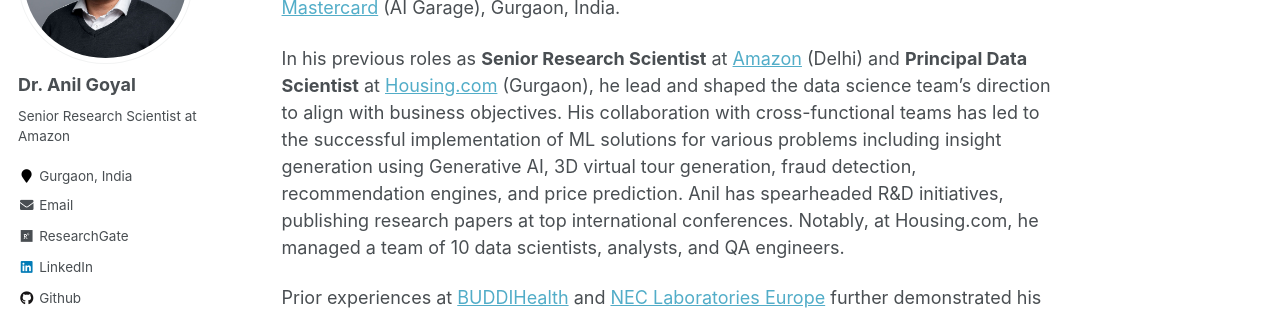
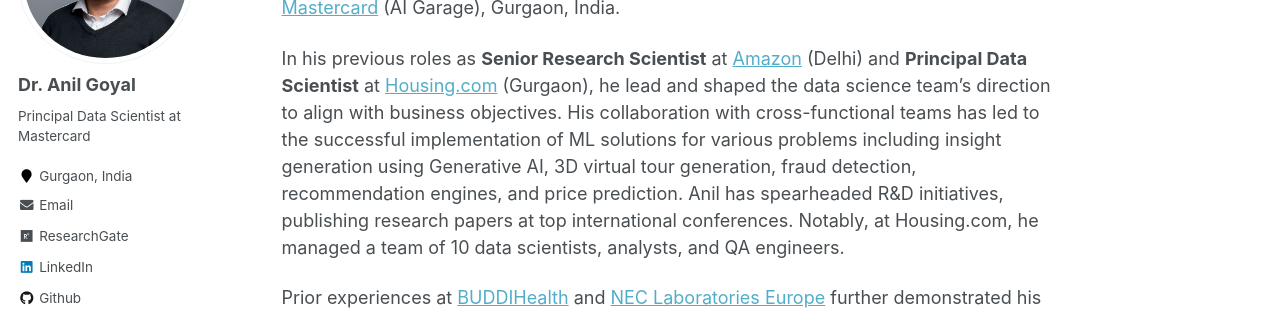
Before and after one commit to goyalanil/goyalanil.github.io, a Jekyll site: the page built from _pages/about.md, in a window 1280 px wide. Shown: the part 220-530 px from the top of the page. Built offline with Jekyll 4.4.1, drawn with Linux system fonts in a browser that asks for light colours.

Commit message:
Update _config.yml

```diff
--- a/_config.yml
+++ b/_config.yml
@@ -10,7 +10,7 @@
 title                    : "Dr. Anil Goyal "
 title_separator          : "-"
 name                     : &name " Dr. Anil Goyal"
-description              : &description "Senior Research Scientist at Amazon"
+description              : &description "Principal Data Scientist at Mastercard"
 url                      : https://goyalanil.github.io # the base hostname & protocol for your site e.g. "https://mmistakes.github.io"
 baseurl                  : "" # the subpath of your site, e.g. "/blog"
 repository               : "goyalanil.github.io"
@@ -82,7 +82,7 @@
 author:
   name             : "Dr. Anil Goyal"
   avatar           : "Anil_Goyal.jpg"
-  bio              : "Senior Research Scientist at Amazon"
+  bio              : "Principal Data Scientist at Mastercard"
   location         : "Gurgaon, India"
   employer         :
   pubmed           :
```
